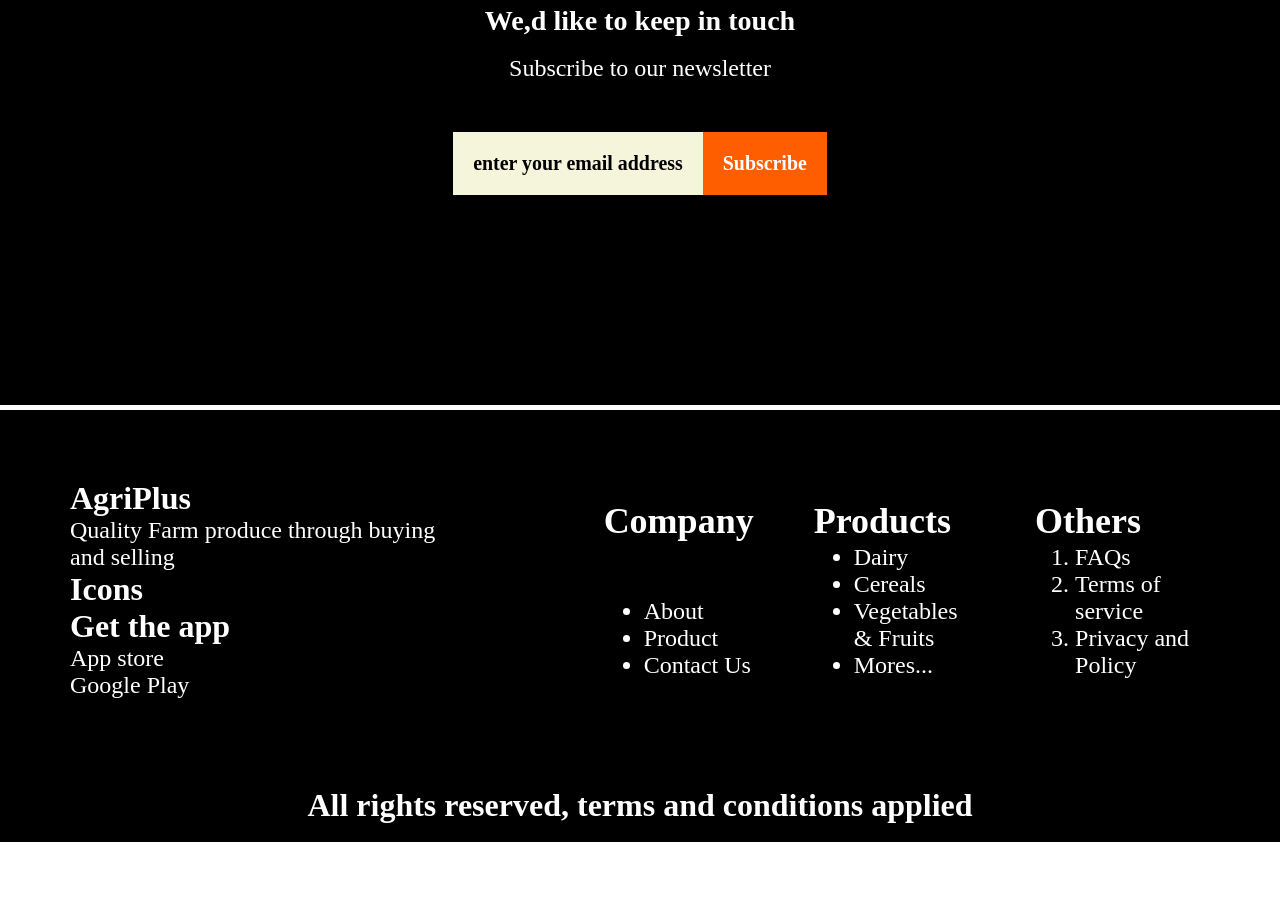
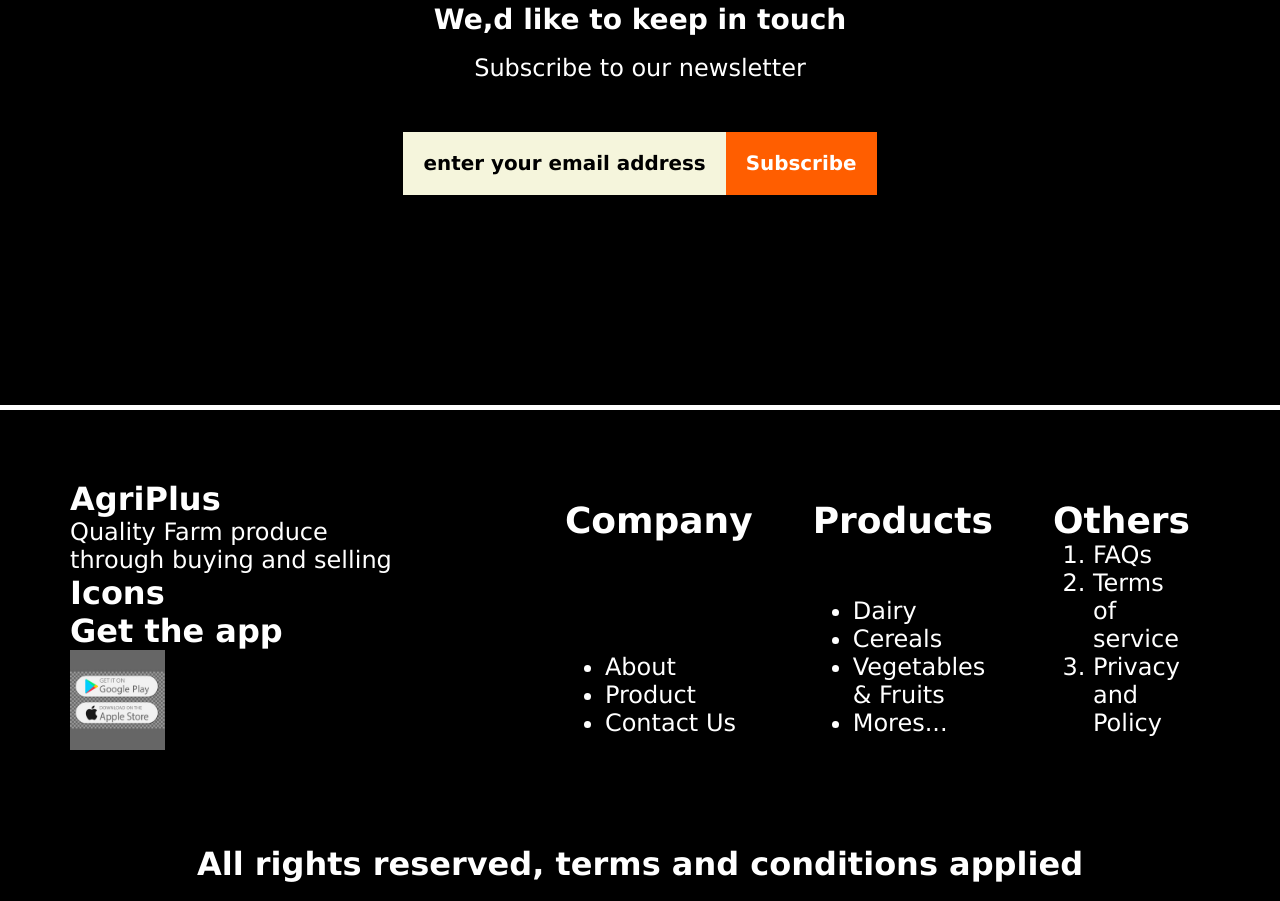
Before and after one commit to Ezra-Kipchumba/AgriPlus-Website, a plain HTML site: page index.html in a window 1280 px wide. Shown: the part 4199-5100 px from the top of the page. Before the commit the page ends 5041 px from the top, so only its background shows below. Drawn offline with Linux system fonts and the light colour scheme.

Commit message:
change font family

```diff
--- a/agri.css
+++ b/agri.css
@@ -3,6 +3,7 @@
     /* background-color: aliceblue; */
     margin: 0;
     max-width: 100%;
+    font-family: 'Lucida Sans', sans-serif;
 
 
 }
--- a/index.html
+++ b/index.html
@@ -245,8 +245,7 @@
                     <h1>Get the app</h1>
                 </div>
                 <div>
-                    <p>App store</p>
-                    <p>Google Play</p>
+                    <img src="assets/google-pay-and-app-store-app-pay-vector-37017070.jpg" alt="logos" height="100px">
                 </div>
             </div>
             <div class="icons2">
```
